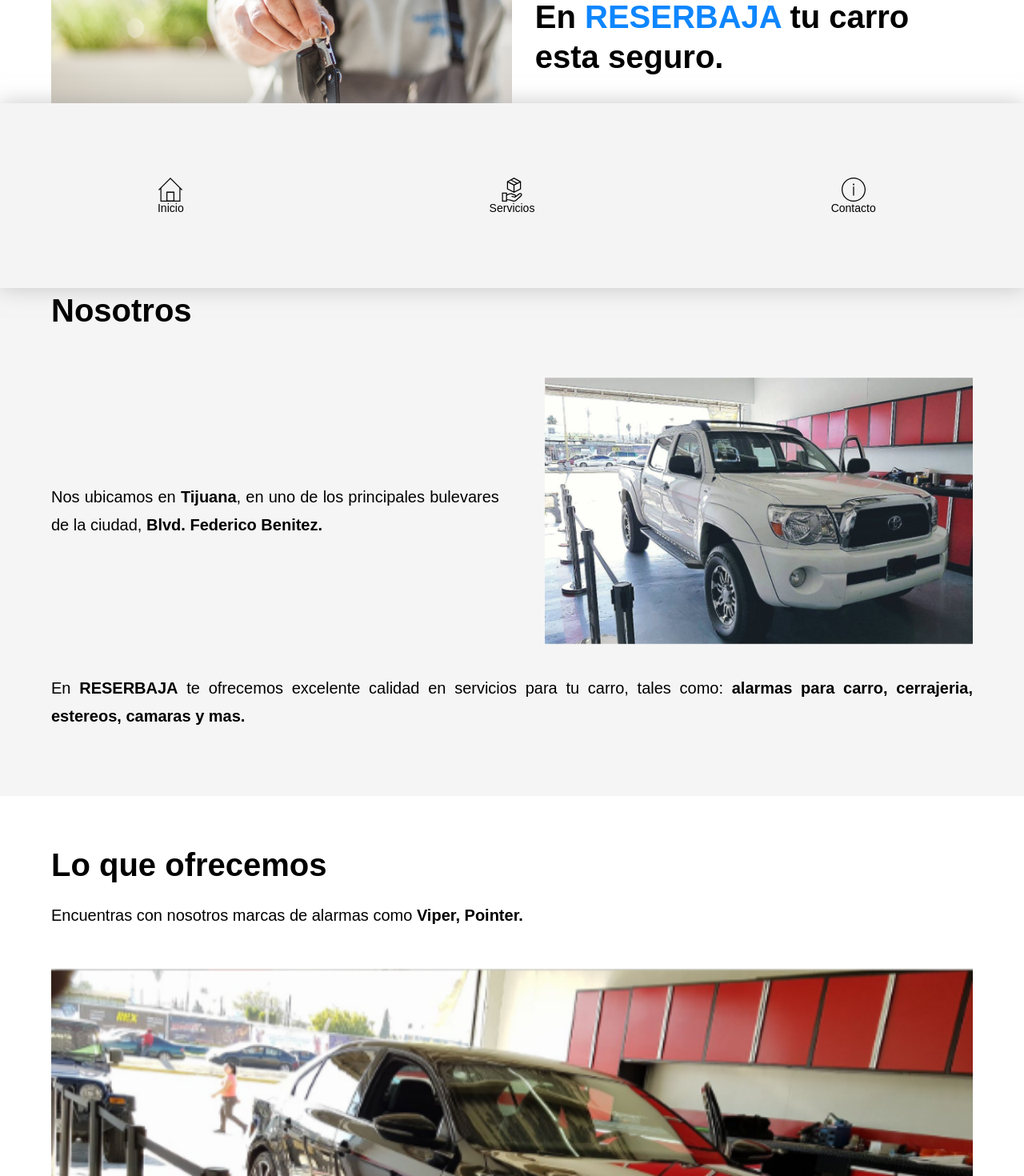
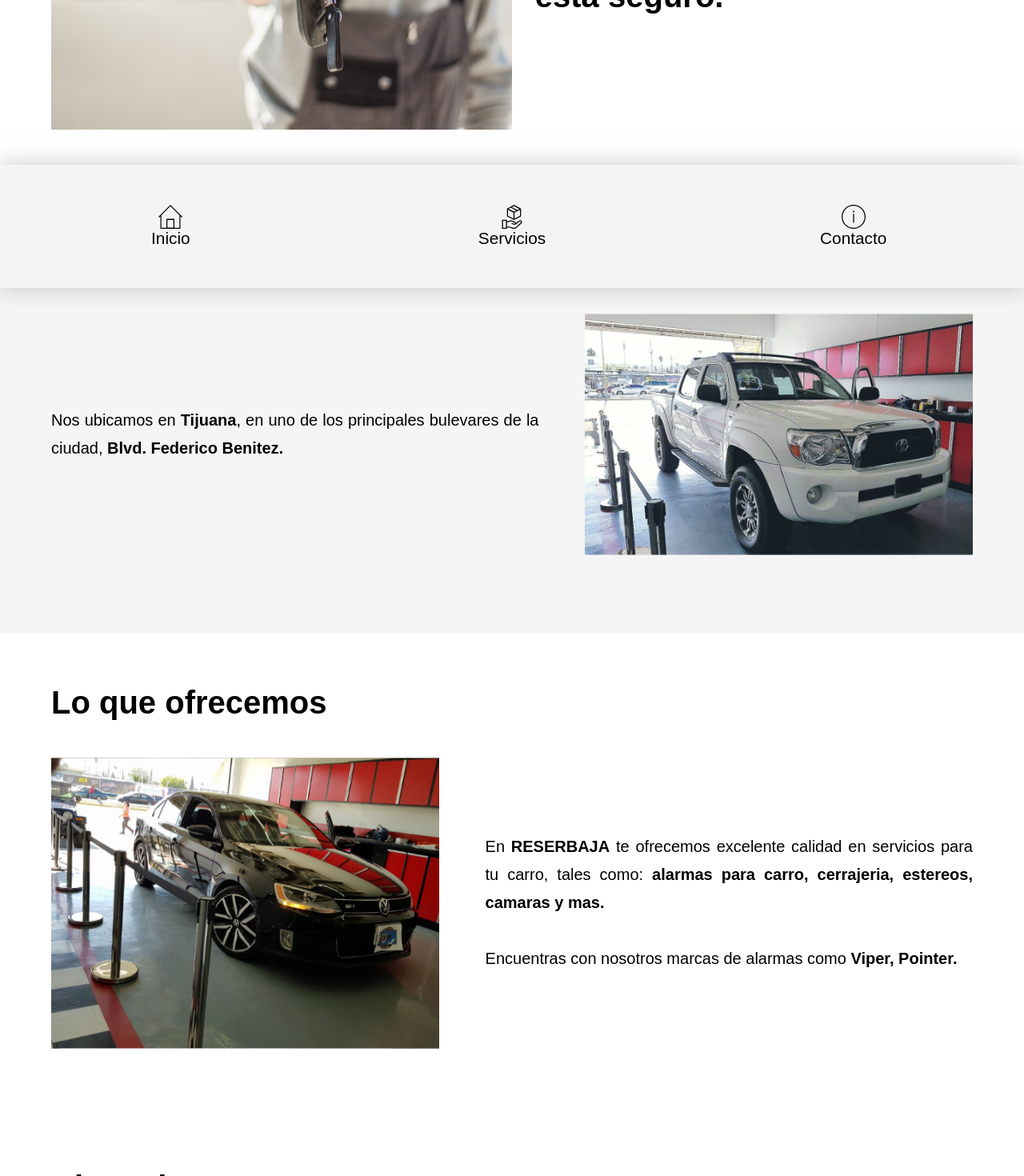
Before and after one commit to velaztro/reserbaja, a Next.js app: page / in a window 1280 px wide. Shown: the part 440-1910 px from the top of the page at 80% size. Built offline with nearby package versions, Linux system fonts and the light colour scheme.

Commit message:
Responsive tablet

```diff
--- a/components/Layout/layout.module.css
+++ b/components/Layout/layout.module.css
@@ -65,6 +65,11 @@
 
 
 @media  (min-width: 600px) {
+
+    .header {
+        height: 12vw;
+    }
+
     .headerTitle {
         font-size: 2.5em;
     }
--- a/components/Toolbar/toolbar.module.css
+++ b/components/Toolbar/toolbar.module.css
@@ -128,3 +128,16 @@
     padding-bottom: 100px;
     filter: invert(33%) sepia(94%) saturate(2475%) hue-rotate(201deg) brightness(108%) contrast(102%);
 }
+
+@media  (min-width: 600px) {
+
+    .nav {
+        height: 12vw;
+    }
+    .navList {
+        font-size: 1.3em;
+    }
+    .navList img {
+        width: 44px;
+    }
+}
--- a/pages/index.js
+++ b/pages/index.js
@@ -5,6 +5,7 @@
 import Head from 'next/head';
 import Pic from '../public/Images/index/land.jpg'
 import Car1 from "../public/Images/index/car1.png"
+import Car2 from "../public/Images/index/car2.png"
 
 
 export default function Home() {
@@ -48,20 +49,19 @@
 					<p className={styles.text}>
 						Nos ubicamos en <strong>Tijuana</strong>, en uno de los principales bulevares de la ciudad, <strong>Blvd. Federico Benitez.</strong>
 					</p>
-					<Image src={Car1} className={styles.images} alt="seguridad automotriz carro auto alarmas cerrajeria auto estereo auto carro car alarms car stereo car keys duplicate"  />
+					<Image src={Car1} className={styles.images} alt="seguridad automotriz carro auto alarmas cerrajeria auto estereo auto carro car alarms car stereo car keys duplicate" />
 				</div>
-				<p className={styles.text}>
-					En <strong>RESERBAJA</strong> te ofrecemos excelente calidad en servicios para tu carro, tales como: <strong>alarmas para carro, cerrajeria, estereos, camaras y mas.</strong>
-				</p>
-				<br />
 			</section>
 
 			<section className={styles.section}>
 				<h2 className={styles.titles}>Lo que ofrecemos</h2>
-				<p className={styles.text}>
-					Encuentras con nosotros marcas de alarmas como <strong>Viper, Pointer.</strong>
-				</p>
-				<Image width={550} height={420} alt="seguridad automotriz carro auto alarmas cerrajeria auto estereo auto carro car alarms car stereo car keys duplicate" src="/Images/index/car2.png" layout="responsive" />
+				<div className={styles.ofrecemos}>
+					<p className={styles.text}>
+						En <strong>RESERBAJA</strong> te ofrecemos excelente calidad en servicios para tu carro, tales como: <strong>alarmas para carro, cerrajeria, estereos, camaras y mas.</strong><br /><br />
+						Encuentras con nosotros marcas de alarmas como <strong>Viper, Pointer.</strong>
+					</p>
+					<Image alt="seguridad automotriz carro auto alarmas cerrajeria auto estereo auto carro car alarms car stereo car keys duplicate" src={Car2} />
+				</div>
 			</section>
 
 			<section className={styles.section}>
--- a/styles/Home.module.css
+++ b/styles/Home.module.css
@@ -71,8 +71,17 @@
     display: flex;
     align-items: center;
   }
+  .ofrecemos {
+    display: flex;
+    align-items: center;
+    flex-direction: row-reverse;
+  }
+  .ofrecemos p {
+    width: 60%;
+    margin-left: 5%;
+  }
   .nosotros p {
-    width: 50%;
+    width: 60%;
     margin-right: 5%;
   }
 
```
